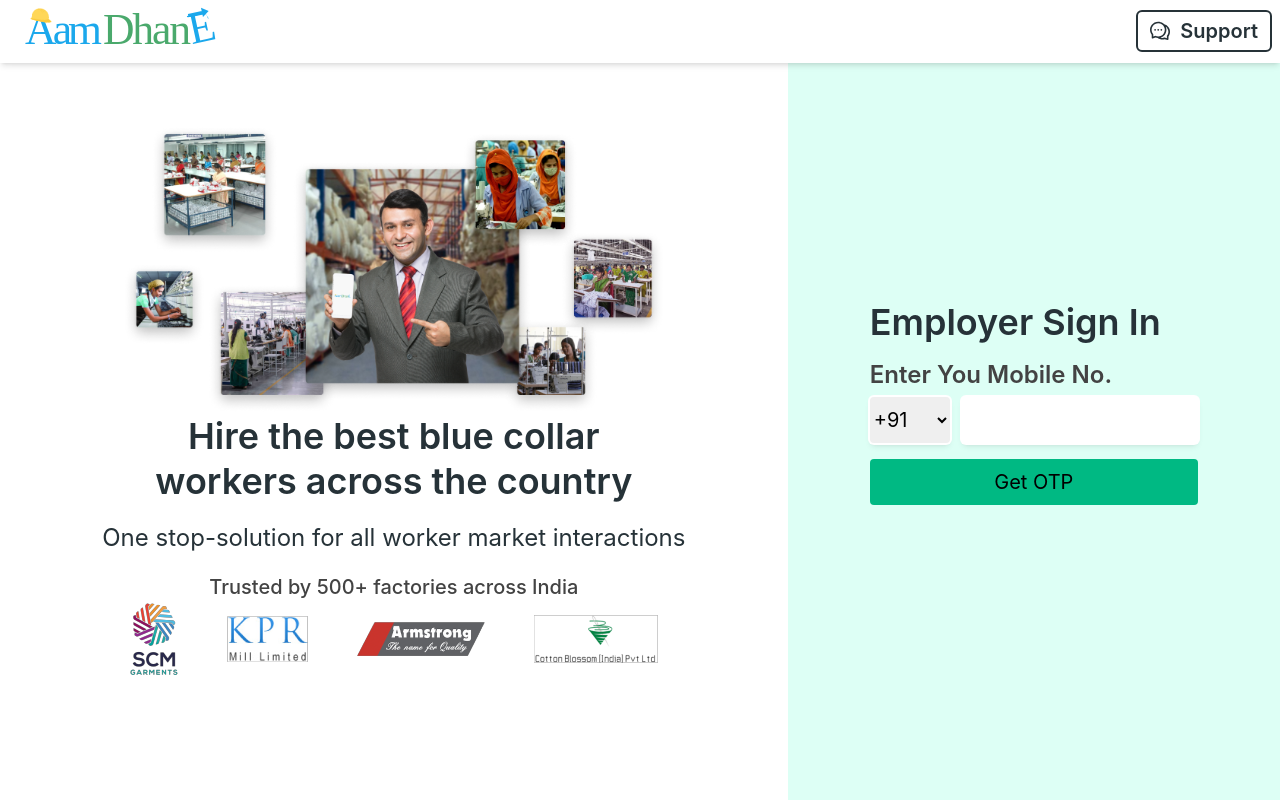
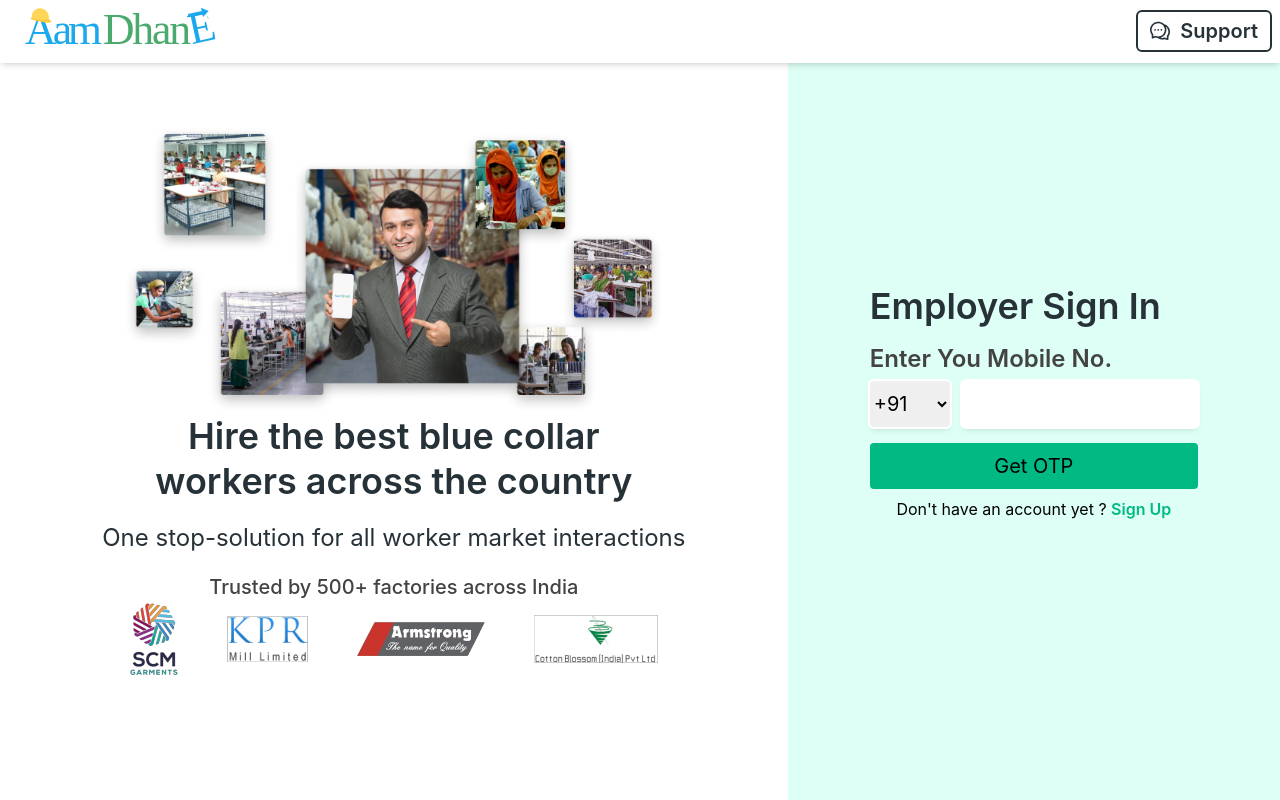
Before and after one commit to ZEDDLABZ-DEV/factory-code, a React (Create React App) app: page / in a window 1280 px wide. Built offline with nearby package versions, Linux system fonts and the light colour scheme.

Commit message:
Sign Up Structure added

```diff
--- a/src/features/main/auth/login/Index.jsx
+++ b/src/features/main/auth/login/Index.jsx
@@ -4,7 +4,9 @@ import LayoutOne from "../../components/layoutOne";
 import LayoutTwo from "../../components/layoutTwo";
 import heroImage from "../../../../assets/images/heroImage.png";
 import companyImage from "../../../../assets/images/factoryWithAamdhane.png";
-import { countryCode } from "./data/countryCode";
+import FormPhoneNumber from "./components/FormPhoneNumber";
+import FormOtp from "./components/FormOtp";
+import { Link } from "react-router-dom";
 
 export const Login = () => {
   return (
@@ -27,35 +29,19 @@ export const Login = () => {
           </div>
         </LayoutOne>
         <LayoutTwo>
-          <form className="w-2/3">
-            <h1 className="text-h1 font-bold text-left text-mainText2 mb-2">
-              Employer Sign In
+          <div className="flex flex-col w-full justify-center items-center">
+            <FormPhoneNumber />
+            {/* <FormOtp /> */}
+            <h1 className="mt-2">
+              Don't have an account yet ?{" "}
+              <Link
+                to=""
+                className=" font-bold hover:underline text-primaryBtn"
+              >
+                Sign Up
+              </Link>
             </h1>
-            <p className="text-lg font-semibold text-mainText1 mb-1">
-              Enter You Mobile No.
-            </p>
-            <div>
-              <div className="flex flex-row">
-                <select
-                  type=""
-                  className="w-24 mr-3 text-md rounded py-2 shadow-md focus:outline-none focus:ring-primaryBtn ring-2 ring-white"
-                >
-                  <option value="+91">+91</option>
-                  {countryCode.map((data, index) => {
-                    return (
-                      <option key={index} value={data.dial_code}>
-                        {data.dial_code}
-                      </option>
-                    );
-                  })}
-                </select>
-                <input className="w-full text-md rounded py-2 shadow-md focus:outline-none px-3 tracking-widest focus:ring-primaryBtn ring-2 ring-white" />
-              </div>
-              <button className="text-center w-full mt-4 bg-primaryBtn rounded py-2 text-md">
-                Get OTP
-              </button>
-            </div>
-          </form>
+          </div>
         </LayoutTwo>
       </div>
     </div>
--- /dev/null
+++ b/src/features/main/auth/login/components/FormOtp.jsx
@@ -0,0 +1,24 @@
+import React from "react";
+
+const FormOtp = () => {
+  return (
+    <form className="w-2/3">
+      <h1 className="text-h1 font-bold text-left text-mainText2 mb-2">
+        Verify OTP
+      </h1>
+      <p className="text-sm font-semibold text-mainText1 mb-1">
+        Enter the OTP we have sen to
+      </p>
+      <div>
+        <div className="flex flex-row">
+          <input className="w-full text-md rounded py-2 shadow-md focus:outline-none px-3 tracking-widest focus:ring-primaryBtn ring-2 ring-white" />
+        </div>
+        <button className="text-center w-full mt-4 bg-primaryBtn rounded py-2 text-md">
+          Verify OTP
+        </button>
+      </div>
+    </form>
+  );
+};
+
+export default FormOtp;
--- /dev/null
+++ b/src/features/main/auth/login/components/FormPhoneNumber.jsx
@@ -0,0 +1,38 @@
+import React from "react";
+import { countryCode } from "../data/countryCode";
+
+const FormPhoneNumber = () => {
+  return (
+    <form className="w-2/3">
+      <h1 className="text-h1 font-bold text-left text-mainText2 mb-2">
+        Employer Sign In
+      </h1>
+      <p className="text-lg font-semibold text-mainText1 mb-1">
+        Enter You Mobile No.
+      </p>
+      <div>
+        <div className="flex flex-row">
+          <select
+            type=""
+            className="w-24 mr-3 text-md rounded py-2 shadow-md focus:outline-none focus:ring-primaryBtn ring-2 ring-white"
+          >
+            <option value="+91">+91</option>
+            {countryCode.map((data, index) => {
+              return (
+                <option key={index} value={data.dial_code}>
+                  {data.dial_code}
+                </option>
+              );
+            })}
+          </select>
+          <input className="w-full text-md rounded py-2 shadow-md focus:outline-none px-3 tracking-widest focus:ring-primaryBtn ring-2 ring-white" />
+        </div>
+        <button className="text-center w-full mt-4 bg-primaryBtn rounded py-2 text-md">
+          Get OTP
+        </button>
+      </div>
+    </form>
+  );
+};
+
+export default FormPhoneNumber;
--- a/src/features/main/auth/signup/Index.jsx
+++ b/src/features/main/auth/signup/Index.jsx
@@ -1,5 +1,36 @@
 import React from "react";
+import { Header } from "../../components/Header";
+import LayoutOne from "../../components/layoutOne";
+import LayoutTwo from "../../components/layoutTwo";
+import heroImage from "../../../../assets/images/heroImage.png";
+import companyImage from "../../../../assets/images/factoryWithAamdhane.png";
 
 export const SignUp = () => {
-  return <div>Index</div>;
+  return (
+    <div>
+      <Header />
+      <div className="flex flex-row z-0">
+        <LayoutOne></LayoutOne>
+        <LayoutTwo>
+          <div className=" flex flex-col items-center justify-center">
+            <img src={heroImage} alt="" className="w-96" />
+            <h1 className="text-xl text-mainText2 w-2/3 text-center font-bold leading-tight">
+              Hire the best blue collar workers across the country
+            </h1>
+            <p className="text-sm font-normal py-4 text-mainText2 text-center">
+              One stop-solution for all worker market interactions
+            </p>
+            <p className="text-sm font-semiBold text-mainText1">
+              Trusted by 500+ factories across India
+            </p>
+            <img
+              src={companyImage}
+              alt="Factory Using Aamdhane"
+              className="w-96"
+            />
+          </div>
+        </LayoutTwo>
+      </div>
+    </div>
+  );
 };
--- a/src/features/navigation/Index.jsx
+++ b/src/features/navigation/Index.jsx
@@ -10,21 +10,20 @@ export const Navigation = () => {
   const user = true;
 
   return (
-    // <Routes>
-    //   <Route path="/login" element={<Login />} />
-    //   <Route path="/signup" element={<SignUp />} />
+    <Routes>
+      <Route path="/login" element={<Login />} />
+      <Route path="/signup" element={<SignUp />} />
 
-    //   {/* Handling the Business User Routes */}
+      {/* Handling the Business User Routes */}
 
-    //   {user ? (
-    //     <>
-    //       <Route path="/portal" element={<Dashboard />}>
-    //         <Route path="dashboard" element={<div> Hello</div>} />
-    //       </Route>
-    //     </>
-    //   ) : null}
-    //   <Route path="*" element={<Login />} />
-    // </Routes>
-    <Login />
+      {user ? (
+        <>
+          <Route path="/portal" element={<Dashboard />}>
+            <Route path="dashboard" element={<div> Hello</div>} />
+          </Route>
+        </>
+      ) : null}
+      <Route path="*" element={<Login />} />
+    </Routes>
   );
 };
```
